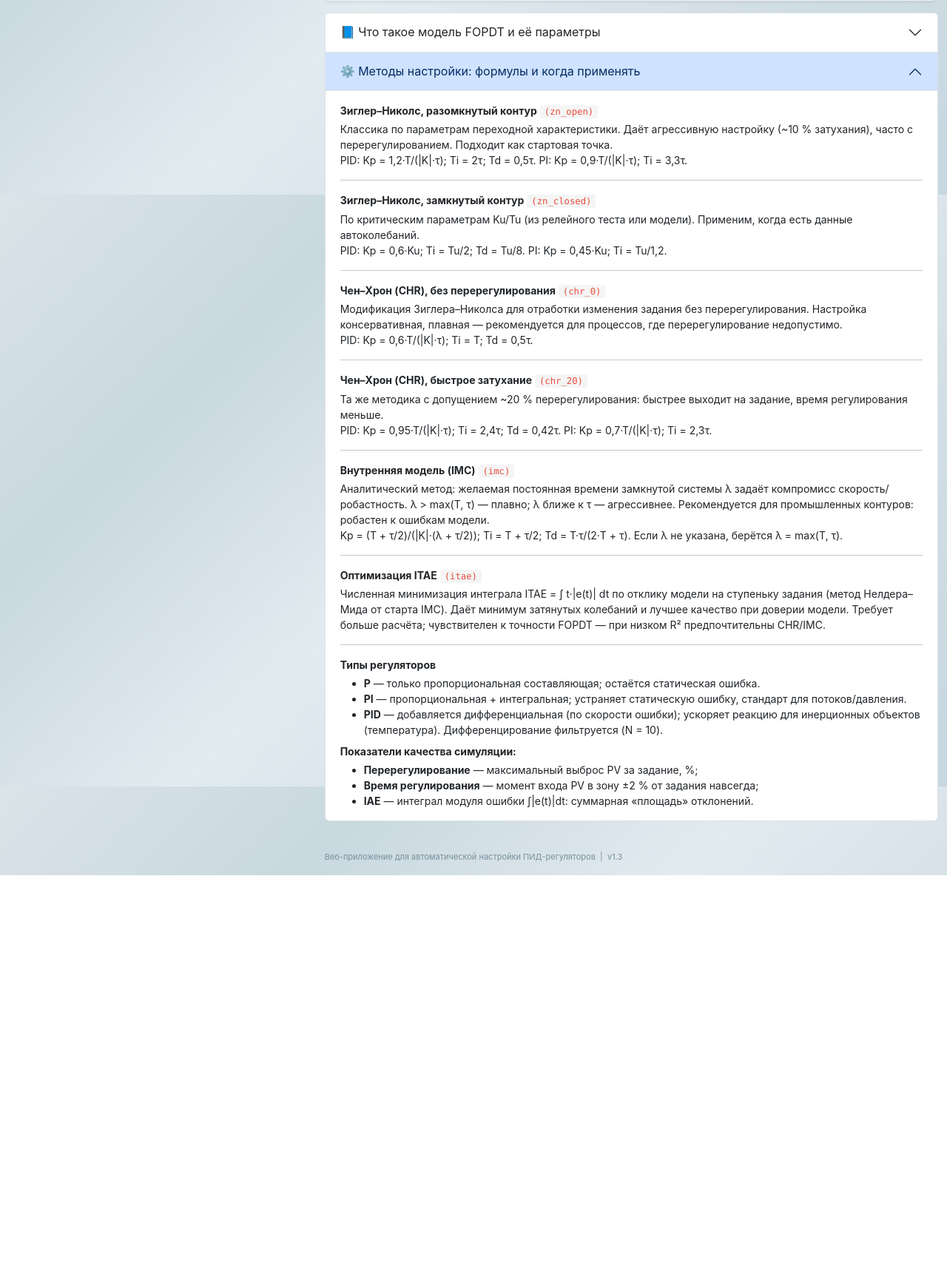
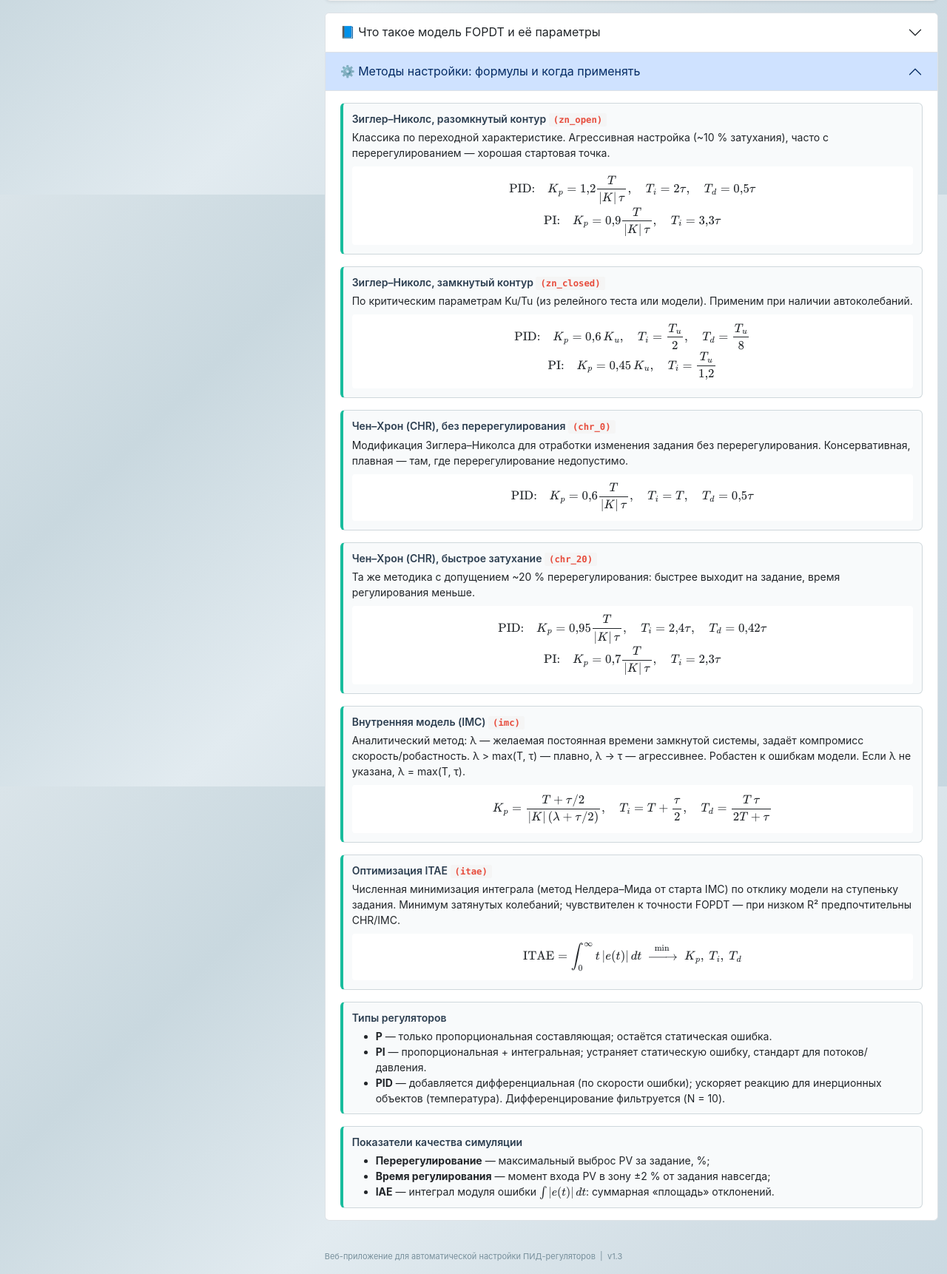
Before and after one commit to SemonoffArt/pid_calculator, a Flask app: template templates/results.html in a window 1280 px wide, after a click on "⚙️ Методы настройки: формулы и когда применять". Shown: the part 1337-3059 px from the top of the page at 74% size. Before the commit the page ends 2520 px from the top, so only its background shows below. Run offline with Flask 3, Linux system fonts and the light colour scheme; the template is opened without the code that fills it, so the values that code supplies are empty; some libraries are stand-ins or nearby versions.

Commit message:
Отрисовка формул методов настройки через MathJax; график 'Модель FOPDT' на странице результатов
- Добавлен отклик модели FOPDT в /api/calculate и функция drawModel()
  в main.js — карточка 'Модель FOPDT и данные' теперь отображается
- Формулы ЗН/CHR/IMC/ITAE переведены в LaTeX и рендерятся MathJax
  с пере-типографикой при раскрытии аккордеона

```diff
--- a/routes.py
+++ b/routes.py
@@ -228,6 +228,13 @@ def register_routes(app: Flask) -> None:
             sp_array=data.sp)
         metrics = simulator.quality_metrics(sim[0], sim[1], sim[2])
 
+        # Отклик идентифицированной FOPDT-модели на фактический сигнал CV
+        # — для графика «Модель FOPDT и данные». Как и в identify_curve_fit,
+        # вход берётся в отклонениях от начальной точки, а к отклику
+        # добавляется стартовый уровень PV.
+        model_pv = data.pv[0] + identification.fopdt_response(
+            data.time, data.cv - data.cv[0], model.K, model.T, model.tau)
+
         response = {
             "coeffs": coeffs,
             "metrics": metrics,
@@ -237,6 +244,10 @@ def register_routes(app: Flask) -> None:
             "raw": {
                 "time": data.time.tolist(), "pv": data.pv.tolist(),
                 "sp": data.sp.tolist(), "cv": data.cv.tolist(),
+            },
+            "model_response": {
+                "time": data.time.tolist(),
+                "pv": model_pv.tolist(),
             },
             "sim": {
                 "time": sim[0].tolist()[::2],   # прореживаем для графика
--- a/static/css/style.css
+++ b/static/css/style.css
@@ -214,6 +214,39 @@ footer {
     width: 100% !important;
 }
 
+/* ------------------------------------------------ Справочник: методы */
+.meth-title {
+    font-weight: 600;
+    color: #2c3e50;
+}
+.meth-block {
+    padding: 10px 12px;
+    background-color: #f8fafb;
+    border: 1px solid #cfd8dc;
+    border-left: 4px solid #18bc9c;
+    border-radius: 6px;
+    margin-bottom: 12px;
+}
+.meth-block:last-child {
+    margin-bottom: 0;
+}
+.meth-formula {
+    margin: 8px 0 2px 0;
+    padding: 8px 10px;
+    background-color: #ffffff;
+    border-radius: 4px;
+    overflow-x: auto;
+    /* выравнивание формул по центру блока */
+    text-align: center;
+}
+.meth-formula mjx-container {
+    margin: 4px auto !important;
+    display: block !important;
+}
+.meth-formula .MJX-TEX {
+    font-size: 1.05rem;
+}
+
 @media print {
     .navbar,
     footer,
--- a/static/js/main.js
+++ b/static/js/main.js
@@ -25,6 +25,18 @@ const PIDApp = (() => {
         line: { color: "#18bc9c", width: 1 }, opacity: 0.6 },
     ], Object.assign({ yaxis: { title: "PV / SP" },
                        xaxis: { title: "Время, с" } }, layout), cfg);
+  }
+
+  function drawModel(mr, raw) {
+    const traces = [
+      { x: raw.time, y: raw.pv, name: "PV (данные)", mode: "lines",
+        line: { color: "#2c3e50" } },
+      { x: mr.time, y: mr.pv, name: "PV (модель FOPDT)", mode: "lines",
+        line: { color: "#18bc9c", dash: "dash", width: 2 } },
+    ];
+    Plotly.react("plot-model", traces,
+                 Object.assign({ yaxis: { title: "PV" },
+                                xaxis: { title: "Время, с" } }, layout), cfg);
   }
 
   function drawSim(sim) {
@@ -83,6 +95,7 @@ const PIDApp = (() => {
       .done((data) => {
         if (data.error) { alert("Ошибка: " + data.error); return; }
         drawRaw(data.raw);
+        drawModel(data.model_response, data.raw);
         drawSim(data.sim);
         updateCoeffs(data);
       })
--- a/templates/_reference.html
+++ b/templates/_reference.html
@@ -81,59 +81,96 @@
          data-bs-parent="#reference-acc">
       <div class="accordion-body small">
 
-        <p class="mb-1"><b>Зиглер–Николс, разомкнутый контур</b>
+        <!-- ЗН разомкнутый -->
+        <div class="meth-block mb-3">
+          <p class="meth-title mb-1">Зиглер–Николс, разомкнутый контур
             <code>(zn_open)</code></p>
-        <p>Классика по параметрам переходной характеристики. Даёт агрессивную
-          настройку (~10 % затухания), часто с перерегулированием. Подходит
-          как стартовая точка.<br>
-          PID: Kp = 1,2·T/(|K|·τ); Ti = 2τ; Td = 0,5τ.
-          PI: Kp = 0,9·T/(|K|·τ); Ti = 3,3τ.</p>
+          <p class="mb-1">Классика по переходной характеристике. Агрессивная
+            настройка (~10 % затухания), часто с перерегулированием — хорошая
+            стартовая точка.</p>
+          <div class="meth-formula">\[
+             \text{PID:}\quad K_p=1{,}2\frac{T}{|K|\,\tau},\quad
+             T_i=2\tau,\quad T_d=0{,}5\tau
+          \]\[
+             \text{PI:}\quad K_p=0{,}9\frac{T}{|K|\,\tau},\quad
+             T_i=3{,}3\tau
+          \]</div>
+        </div>
 
-        <hr class="section-separator">
-        <p class="mb-1"><b>Зиглер–Николс, замкнутый контур</b>
+        <!-- ЗН замкнутый -->
+        <div class="meth-block mb-3">
+          <p class="meth-title mb-1">Зиглер–Николс, замкнутый контур
             <code>(zn_closed)</code></p>
-        <p>По критическим параметрам Ku/Tu (из релейного теста или модели).
-          Применим, когда есть данные автоколебаний.<br>
-          PID: Kp = 0,6·Ku; Ti = Tu/2; Td = Tu/8.
-          PI: Kp = 0,45·Ku; Ti = Tu/1,2.</p>
+          <p class="mb-1">По критическим параметрам Ku/Tu (из релейного теста
+            или модели). Применим при наличии автоколебаний.</p>
+          <div class="meth-formula">\[
+             \text{PID:}\quad K_p=0{,}6\,K_u,\quad
+             T_i=\frac{T_u}{2},\quad T_d=\frac{T_u}{8}
+          \]\[
+             \text{PI:}\quad K_p=0{,}45\,K_u,\quad T_i=\frac{T_u}{1{,}2}
+          \]</div>
+        </div>
 
-        <hr class="section-separator">
-        <p class="mb-1"><b>Чен–Хрон (CHR), без перерегулирования</b>
+        <!-- CHR 0 -->
+        <div class="meth-block mb-3">
+          <p class="meth-title mb-1">Чен–Хрон (CHR), без перерегулирования
             <code>(chr_0)</code></p>
-        <p>Модификация Зиглера–Николса для отработки изменения задания без
-          перерегулирования. Настройка консервативная, плавная — рекомендуется
-          для процессов, где перерегулирование недопустимо.<br>
-          PID: Kp = 0,6·T/(|K|·τ); Ti = T; Td = 0,5τ.</p>
+          <p class="mb-1">Модификация Зиглера–Николса для отработки изменения
+            задания без перерегулирования. Консервативная, плавная — там, где
+            перерегулирование недопустимо.</p>
+          <div class="meth-formula">\[
+             \text{PID:}\quad K_p=0{,}6\frac{T}{|K|\,\tau},\quad
+             T_i=T,\quad T_d=0{,}5\tau
+          \]</div>
+        </div>
 
-        <hr class="section-separator">
-        <p class="mb-1"><b>Чен–Хрон (CHR), быстрое затухание</b>
+        <!-- CHR 20 -->
+        <div class="meth-block mb-3">
+          <p class="meth-title mb-1">Чен–Хрон (CHR), быстрое затухание
             <code>(chr_20)</code></p>
-        <p>Та же методика с допущением ~20 % перерегулирования: быстрее
-          выходит на задание, время регулирования меньше.<br>
-          PID: Kp = 0,95·T/(|K|·τ); Ti = 2,4τ; Td = 0,42τ.
-          PI: Kp = 0,7·T/(|K|·τ); Ti = 2,3τ.</p>
+          <p class="mb-1">Та же методика с допущением ~20 % перерегулирования:
+            быстрее выходит на задание, время регулирования меньше.</p>
+          <div class="meth-formula">\[
+             \text{PID:}\quad K_p=0{,}95\frac{T}{|K|\,\tau},\quad
+             T_i=2{,}4\tau,\quad T_d=0{,}42\tau
+          \]\[
+             \text{PI:}\quad K_p=0{,}7\frac{T}{|K|\,\tau},\quad
+             T_i=2{,}3\tau
+          \]</div>
+        </div>
 
-        <hr class="section-separator">
-        <p class="mb-1"><b>Внутренняя модель (IMC)</b> <code>(imc)</code></p>
-        <p>Аналитический метод: желаемая постоянная времени замкнутой системы
-          λ задаёт компромисс скорость/робастность. λ &gt; max(T, τ) — плавно;
-          λ ближе к τ — агрессивнее. Рекомендуется для промышленных контуров:
-          робастен к ошибкам модели.<br>
-          Kp = (T + τ/2)/(|K|·(λ + τ/2)); Ti = T + τ/2;
-          Td = T·τ/(2·T + τ).
-          Если λ не указана, берётся λ = max(T, τ).</p>
+        <!-- IMC -->
+        <div class="meth-block mb-3">
+          <p class="meth-title mb-1">Внутренняя модель (IMC)
+            <code>(imc)</code></p>
+          <p class="mb-1">Аналитический метод: λ — желаемая постоянная времени
+            замкнутой системы, задаёт компромисс скорость/робастность.
+            λ &gt; max(T, τ) — плавно, λ → τ — агрессивнее. Робастен к ошибкам
+            модели. Если λ не указана, λ = max(T, τ).</p>
+          <div class="meth-formula">\[
+             K_p=\frac{T+\tau/2}{|K|\,(\lambda+\tau/2)},\quad
+             T_i=T+\frac{\tau}{2},\quad
+             T_d=\frac{T\,\tau}{2T+\tau}
+          \]</div>
+        </div>
 
-        <hr class="section-separator">
-        <p class="mb-1"><b>Оптимизация ITAE</b> <code>(itae)</code></p>
-        <p>Численная минимизация интеграла ITAE = ∫ t·|e(t)| dt по отклику
-          модели на ступеньку задания (метод Нелдера–Мида от старта IMC).
-          Даёт минимум затянутых колебаний и лучшее качество при доверии
-          модели. Требует больше расчёта; чувствителен к точности FOPDT —
-          при низком R² предпочтительны CHR/IMC.</p>
+        <!-- ITAE -->
+        <div class="meth-block mb-3">
+          <p class="meth-title mb-1">Оптимизация ITAE <code>(itae)</code></p>
+          <p class="mb-1">Численная минимизация интеграла (метод Нелдера–Мида
+            от старта IMC) по отклику модели на ступеньку задания. Минимум
+            затянутых колебаний; чувствителен к точности FOPDT — при низком R²
+            предпочтительны CHR/IMC.</p>
+          <div class="meth-formula">\[
+             \text{ITAE}=\int_{0}^{\infty} t\,|e(t)|\,dt \;\xrightarrow{\;\min\;}\;
+             K_p,\ T_i,\ T_d
+          \]</div>
+        </div>
 
-        <hr class="section-separator">
-        <p class="mb-1"><b>Типы регуляторов</b></p>
-        <ul class="mb-2">
+        <!-- Типы регуляторов -->
+        <div class="meth-block mb-3">
+          <p class="meth-title mb-1">Типы регуляторов</p>
+          <ul class="mb-0">
             <li><b>P</b> — только пропорциональная составляющая; остаётся
               статическая ошибка.</li>
             <li><b>PI</b> — пропорциональная + интегральная; устраняет
@@ -142,15 +179,21 @@
               ускоряет реакцию для инерционных объектов (температура).
               Дифференцирование фильтруется (N = 10).</li>
           </ul>
+        </div>
 
-        <p class="mb-1"><b>Показатели качества симуляции:</b></p>
+        <!-- Показатели качества -->
+        <div class="meth-block">
+          <p class="meth-title mb-1">Показатели качества симуляции</p>
           <ul class="mb-0">
             <li><b>Перерегулирование</b> — максимальный выброс PV за задание, %;</li>
             <li><b>Время регулирования</b> — момент входа PV в зону ±2 % от
               задания навсегда;</li>
-          <li><b>IAE</b> — интеграл модуля ошибки ∫|e(t)|dt: суммарная
-            «площадь» отклонений.</li>
+            <li><b>IAE</b> — интеграл модуля ошибки
+              \(\int |e(t)|\,dt\): суммарная «площадь» отклонений.</li>
           </ul>
+        </div>
+
+      </div>
     </div>
     </div>
   </div>
--- a/templates/base.html
+++ b/templates/base.html
@@ -39,6 +39,27 @@
 <script src="https://cdn.jsdelivr.net/npm/bootstrap@5.3.3/dist/js/bootstrap.bundle.min.js"></script>
 <script src="https://cdn.jsdelivr.net/npm/jquery@3.7.1/dist/jquery.min.js"></script>
 <script src="https://cdn.plot.ly/plotly-2.35.2.min.js"></script>
+<script>
+  window.MathJax = {
+    tex: {
+      inlineMath: [['\\(', '\\)']],
+      displayMath: [['\\[', '\\]']],
+      processEscapes: true,
+    },
+    options: { skipHtmlTags: ['script', 'noscript', 'style', 'textarea', 'pre', 'code'] },
+  };
+</script>
+<script id="MathJax-script" async
+        src="https://cdn.jsdelivr.net/npm/mathjax@3/es5/tex-mml-chtml.js"></script>
+<script>
+  // Перерисовка формул при раскрытии аккордеонов (MathJax не измеряет
+  // спрятанные элементы — нужно пере-типографировать после показа)
+  document.addEventListener('shown.bs.collapse', function () {
+    if (window.MathJax && MathJax.typesetPromise) {
+      MathJax.typesetPromise();
+    }
+  });
+</script>
 <script src="{{ url_for('static', filename='js/main.js') }}"></script>
 {% block scripts %}{% endblock %}
 </body>
```
Lines whose indentation alone changed are shown as unchanged.
